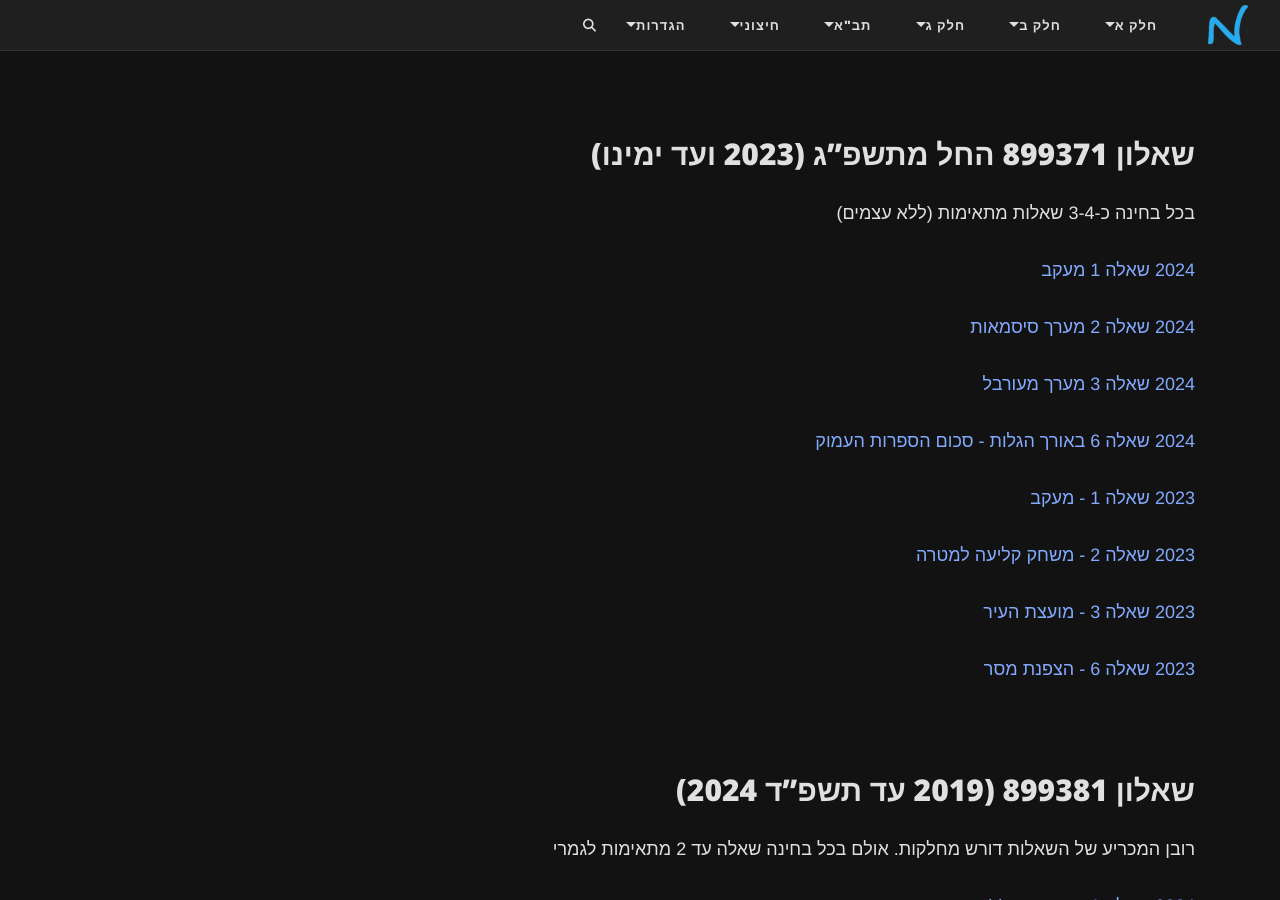
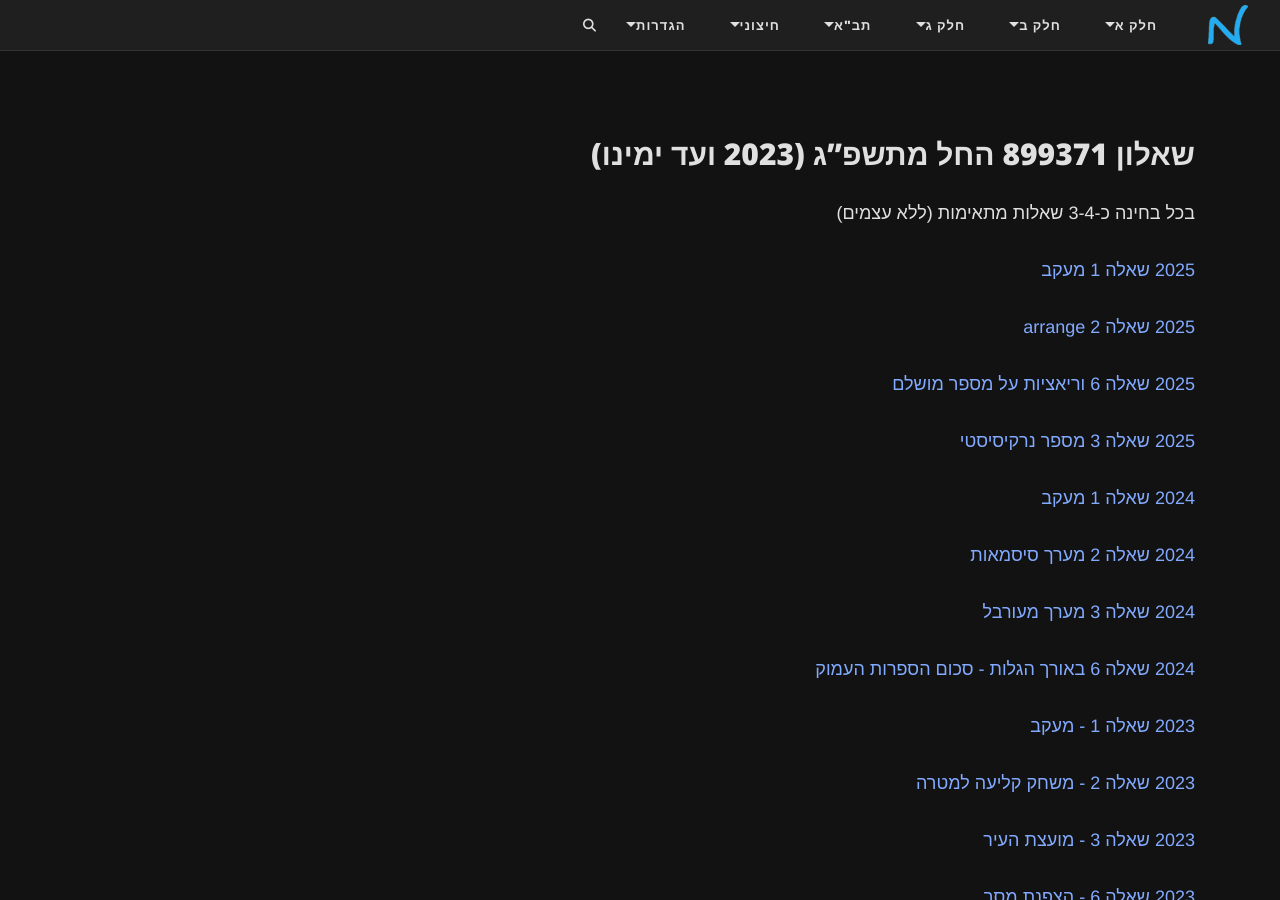
Before and after one commit to 3strategy/BeautifulYesodot, a Jekyll site: the page built from cs2/Chapter9Ex9.3.md, in a window 1280 px wide and 900 px high, scrolled down 453 px. Built offline with Jekyll 4.4.1, drawn with Linux system fonts in a browser that asks for light colours; comment, search, counter and statistics services are not loaded.

Commit message:
added 2025

```diff
--- a/cs2/Chapter9Ex9.3.md
+++ b/cs2/Chapter9Ex9.3.md
@@ -15,6 +15,14 @@ lang: he
 ## שאלון 899371 החל מתשפ"ג (2023 ועד ימינו) {#id9exams}
 בכל בחינה כ-3-4 שאלות מתאימות (ללא עצמים)
 
+
+[2025 שאלה 1 מעקב](/bagruyot/2025.6.371.pdf#page=2)
+
+[2025 שאלה 2 arrange](/bagruyot/2025.6.371.pdf#page=3)
+
+[2025 שאלה 6 וריאציות על מספר מושלם](/bagruyot/2025.6.371.pdf#page=7)
+
+[2025 שאלה 3 מספר נרקיסיסטי](/bagruyot/2025.6.371.pdf#page=3)
 
 [2024 שאלה 1 מעקב](/bagruyot/2024.6.371.pdf#page=2)
 
```
